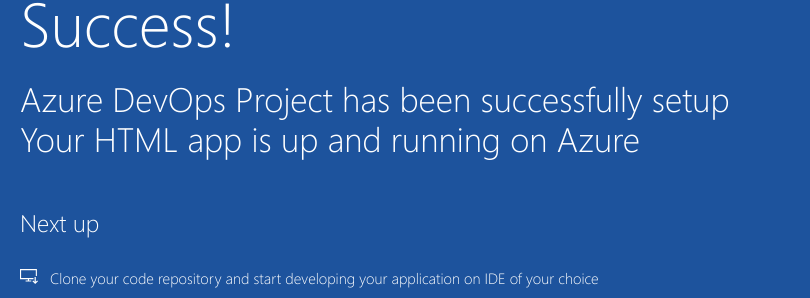
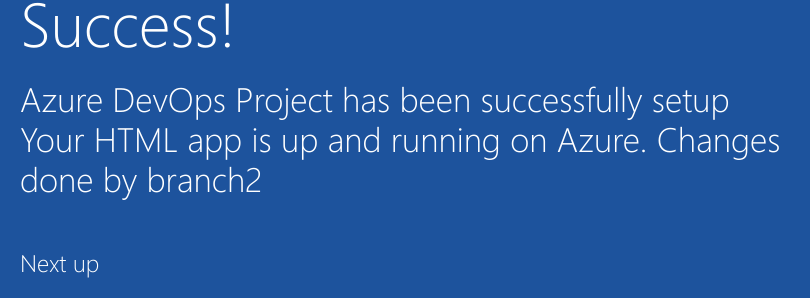
Before and after one commit to shaileshv02/module3-ass1, a plain HTML site: page sample-project/index.html in a window 1280 px wide. Shown: the part 392-690 px from the top of the page, 205-1015 px from the left. Drawn offline with Linux system fonts and the light colour scheme.

Commit message:
changes by branch2 in index.html

```diff
--- a/sample-project/index.html
+++ b/sample-project/index.html
@@ -20,7 +20,7 @@
             <div class="content-body">
                 <div class="success-text">Success!</div>
                 <div class="description line-1"> Azure DevOps Project has been successfully setup</div>
-                <div class="description line-2"> Your HTML app is up and running on Azure</div>
+                <div class="description line-2"> Your HTML app is up and running on Azure. Changes done by branch2</div>
                 <div class="next-steps-container">
                     <div class="next-steps-header">Next up</div>
                     <div class="next-steps-body">
```
